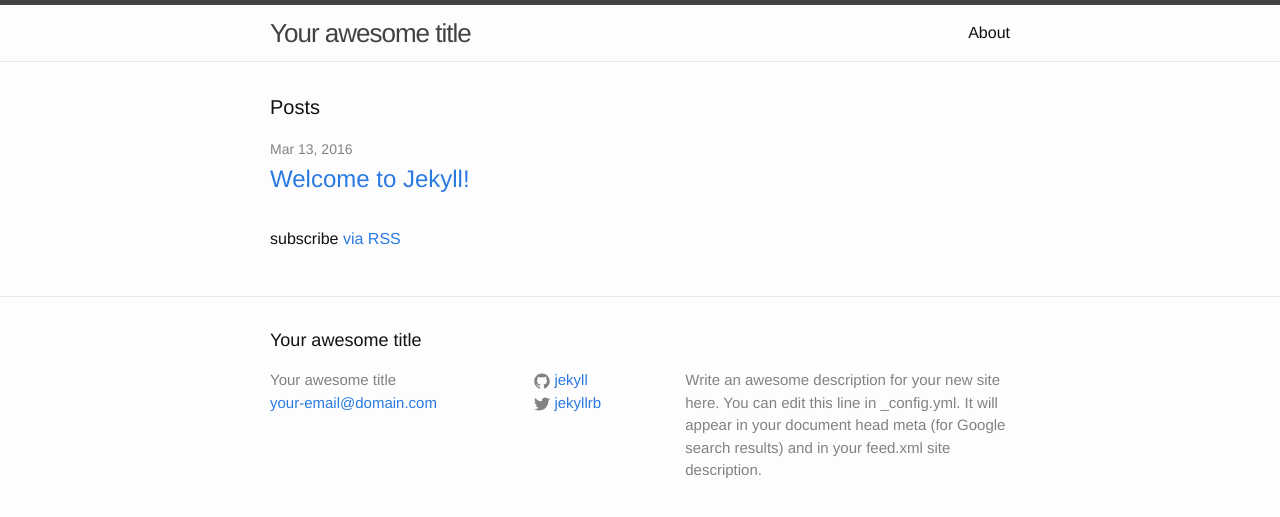
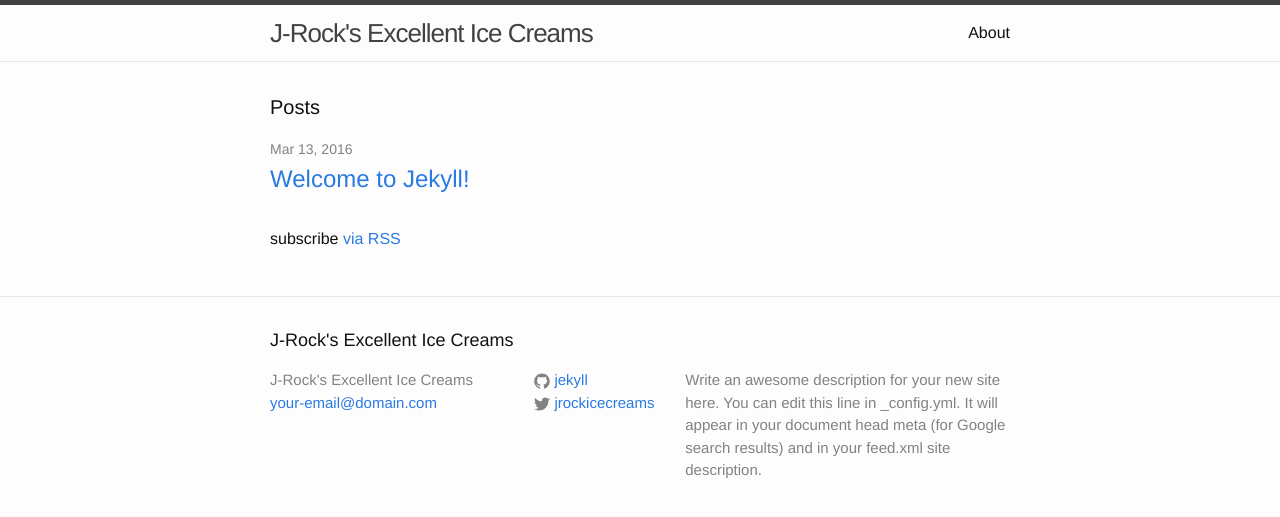
Before and after one commit to ajpiano/jrocks-ice-creams, a Jekyll site: the page built from index.html, in a window 1280 px wide. Shown: the top 517 px of the page. Built offline with Jekyll 4.4.1, drawn with Linux system fonts in a browser that asks for light colours.

Commit message:
Update site name/twitter in config

```diff
--- a/_config.yml
+++ b/_config.yml
@@ -6,7 +6,7 @@
 # 'jekyll serve'. If you change this file, please restart the server process.
 
 # Site settings
-title: Your awesome title
+title: J-Rock's Excellent Ice Creams
 email: your-email@domain.com
 description: > # this means to ignore newlines until "baseurl:"
   Write an awesome description for your new site here. You can edit this
@@ -14,7 +14,7 @@ description: > # this means to ignore newlines until "baseurl:"
   Google search results) and in your feed.xml site description.
 baseurl: "" # the subpath of your site, e.g. /blog
 url: "http://yourdomain.com" # the base hostname & protocol for your site
-twitter_username: jekyllrb
+twitter_username: jrockicecreams
 github_username:  jekyll
 
 # Build settings
```
